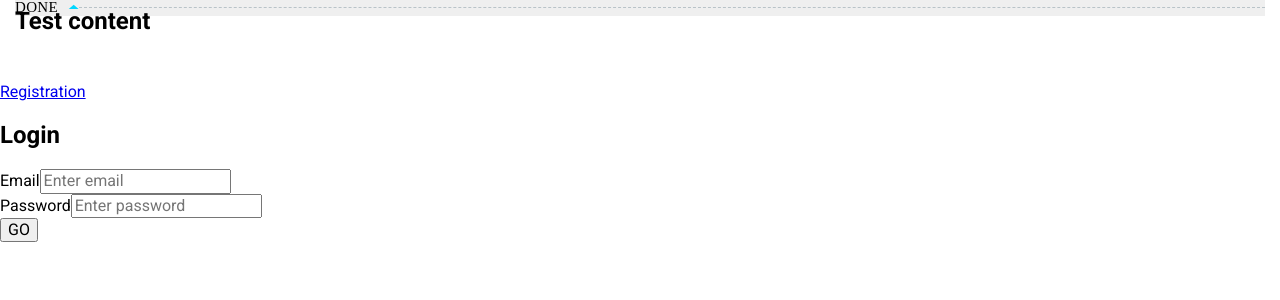
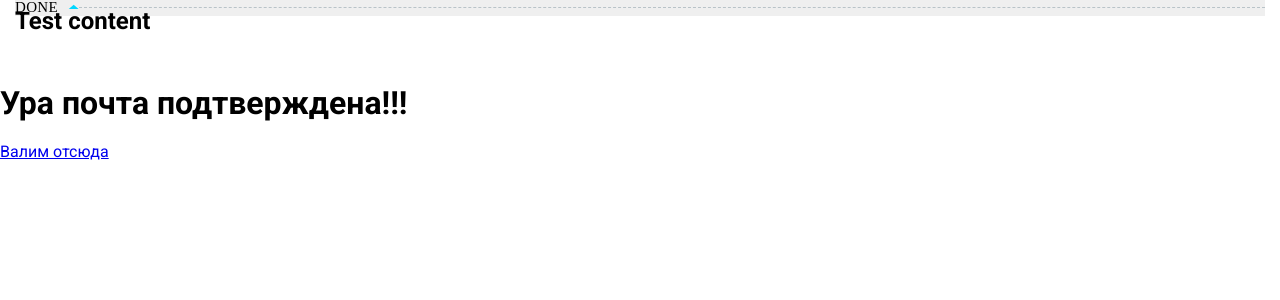
Before and after one commit to VolodymyrBuzinov/dashboard, a React (Create React App) app: page /verifyPage in a window 1280 px wide. Shown: the top 300 px of the page. Built offline with nearby package versions, Linux system fonts and the light colour scheme.

Commit message:
добавил страницу верификации

```diff
--- /dev/null
+++ b/src/Pages/VerifyPage/VerifyPage.jsx
@@ -0,0 +1,14 @@
+import React from 'react';
+import { Link, NavLink } from 'react-router-dom';
+// import LoginPage from '../LoginPage/LoginPage';
+
+export default function VerifyPage() {
+  return (
+    <>
+      <h1>Ура почта подтверждена!!!</h1>
+      <NavLink exact to="/">
+        Валим отсюда
+      </NavLink>
+    </>
+  );
+}
--- a/src/Router/Router.js
+++ b/src/Router/Router.js
@@ -2,10 +2,9 @@ import { Switch } from 'react-router';
 import { Suspense, lazy } from 'react';
 import PublicRoute from './PublicRoutes';
 import PrivateRoute from './PrivateRoutes';
-import s from './Router.module.scss'
-import Loader from "react-loader-spinner";
-import "react-loader-spinner/dist/loader/css/react-spinner-loader.css";
-
+import s from './Router.module.scss';
+import Loader from 'react-loader-spinner';
+import 'react-loader-spinner/dist/loader/css/react-spinner-loader.css';
 
 const LoginPage = lazy(() =>
   import('../Pages/LoginPage/LoginPage' /*webpackChunkName: "LoginPage"*/),
@@ -18,16 +17,25 @@ const MyCabinetPage = lazy(() =>
     '../Pages/MyCabinetPage/MyCabinetPage' /*webpackChunkName: "MyCabinetPage"*/
   ),
 );
+const VerifyPage = lazy(() =>
+  import(
+    '../Pages/VerifyPage/VerifyPage' /*webpackChunkName: "MyCabinetPage"*/
+  ),
+);
 
 function Router() {
   return (
-      <Suspense fallback={<Loader
+    <Suspense
+      fallback={
+        <Loader
           className={s.waitingMessage}
           type="BallTriangle"
           color="#00BFFF"
           height={100}
           width={100}
-      />}>
+        />
+      }
+    >
       <Switch>
         <PublicRoute
           exact
@@ -35,6 +43,12 @@ function Router() {
           restricted
           redirectTo="/myCabinet"
           component={LoginPage}
+        />
+        <PublicRoute
+          path="/verifyPage"
+          // restricted
+          // redirectTo="/"
+          component={VerifyPage}
         />
         <PublicRoute
           path="/singUpPage"
@@ -47,12 +61,7 @@ function Router() {
           component={MyCabinetPage}
           redirectTo="/"
         />
-          <PublicRoute
-            path="/"
-            restricted
-            redirectTo="/"
-            component={LoginPage}
-          />
+        <PublicRoute path="/" restricted redirectTo="/" component={LoginPage} />
       </Switch>
     </Suspense>
   );
```
Lines whose indentation alone changed are shown as unchanged.
